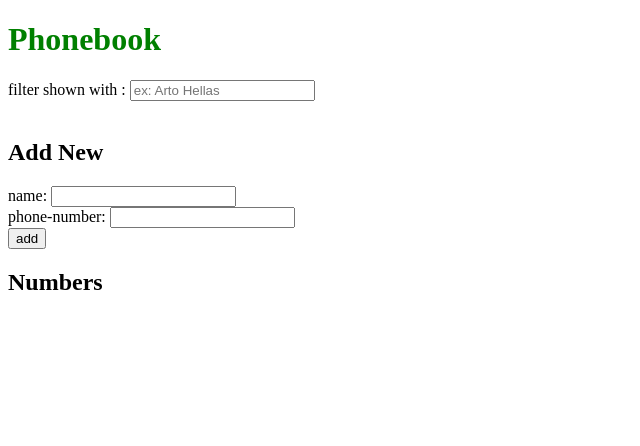
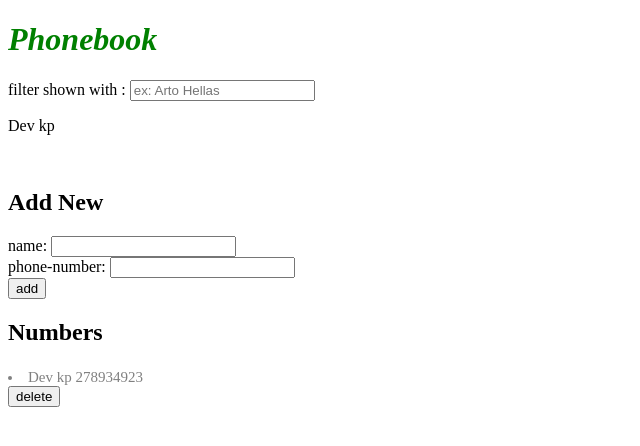
Before and after one commit to Devanshukoli/full-stack-submission-repo, a React (Vite) app in the folder part2/: page / in a window 1280 px wide. Shown: the top 446 px of the page, without its empty margins (0-640 px from the left). Built offline with nearby package versions, Linux system fonts and the light colour scheme; data requests are answered from the project's data file.

Commit message:
add style to li tags

```diff
--- a/part2/components/Person.jsx
+++ b/part2/components/Person.jsx
@@ -4,7 +4,7 @@ const Persons = (props) => {
       <h2>Numbers</h2>
       {props.persons.map((person) => (
         <>
-          <p key={person.id}>{person.name} {person.number}</p>
+          <li key={person.id}>{person.name} {person.number}</li>
           <button onClick={() => props.deletePersonNum(person.id)}>delete</button>
         </>
       ))}
--- a/part2/db.json
+++ b/part2/db.json
@@ -1,4 +1,10 @@
 {
-  "persons": [],
+  "persons": [
+    {
+      "name": "Dev kp",
+      "number": "278934923",
+      "id": "xwtKv_IdDxQ"
+    }
+  ],
   "$schema": "./node_modules/json-server/schema.json"
 }
--- a/part2/src/index.css
+++ b/part2/src/index.css
@@ -1,3 +1,10 @@
 h1 {
   color: green;
+  font-style: italic;
 }
+
+li {
+  color: grey;
+  padding-top: 3px;
+  font-size: 15px;
+}
```
